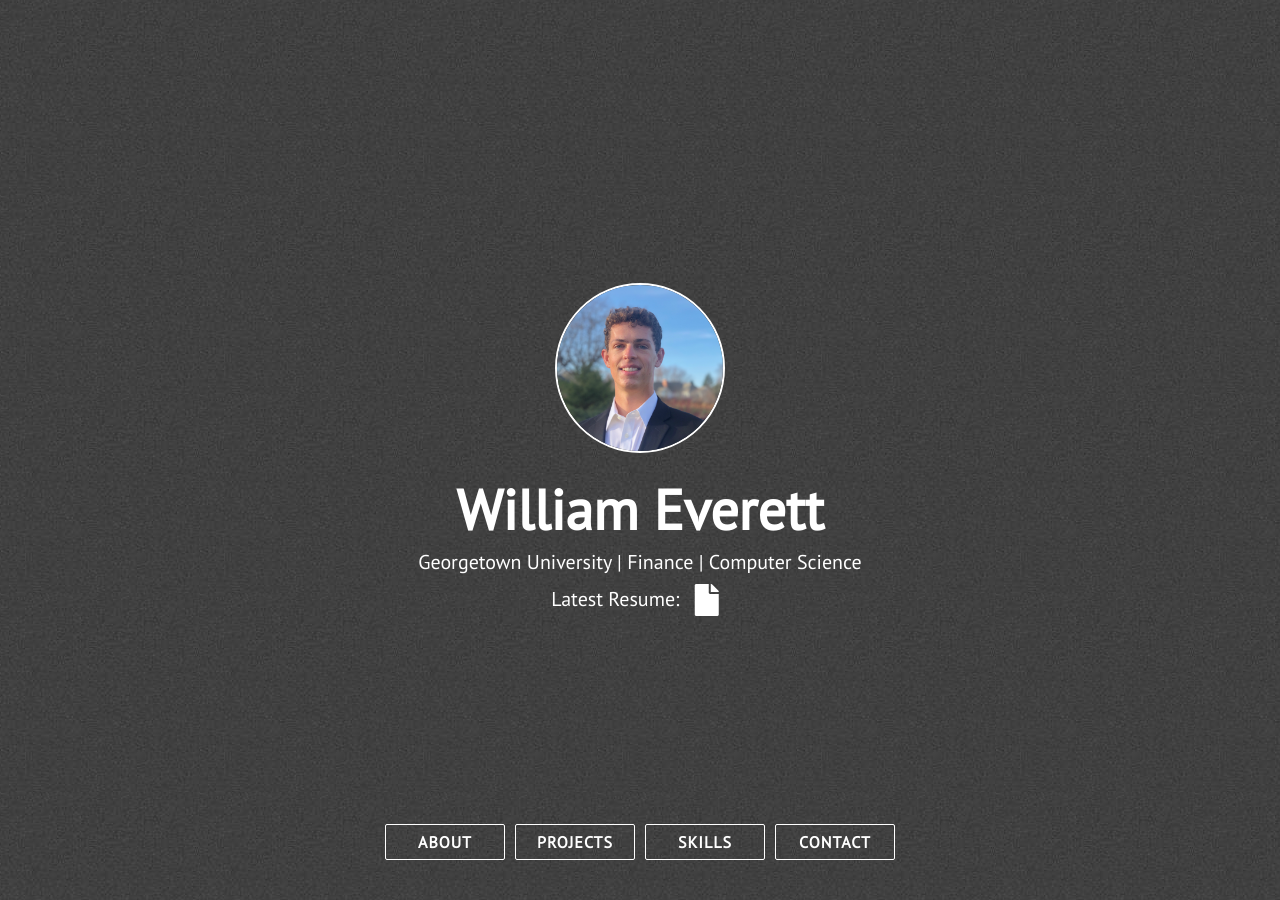
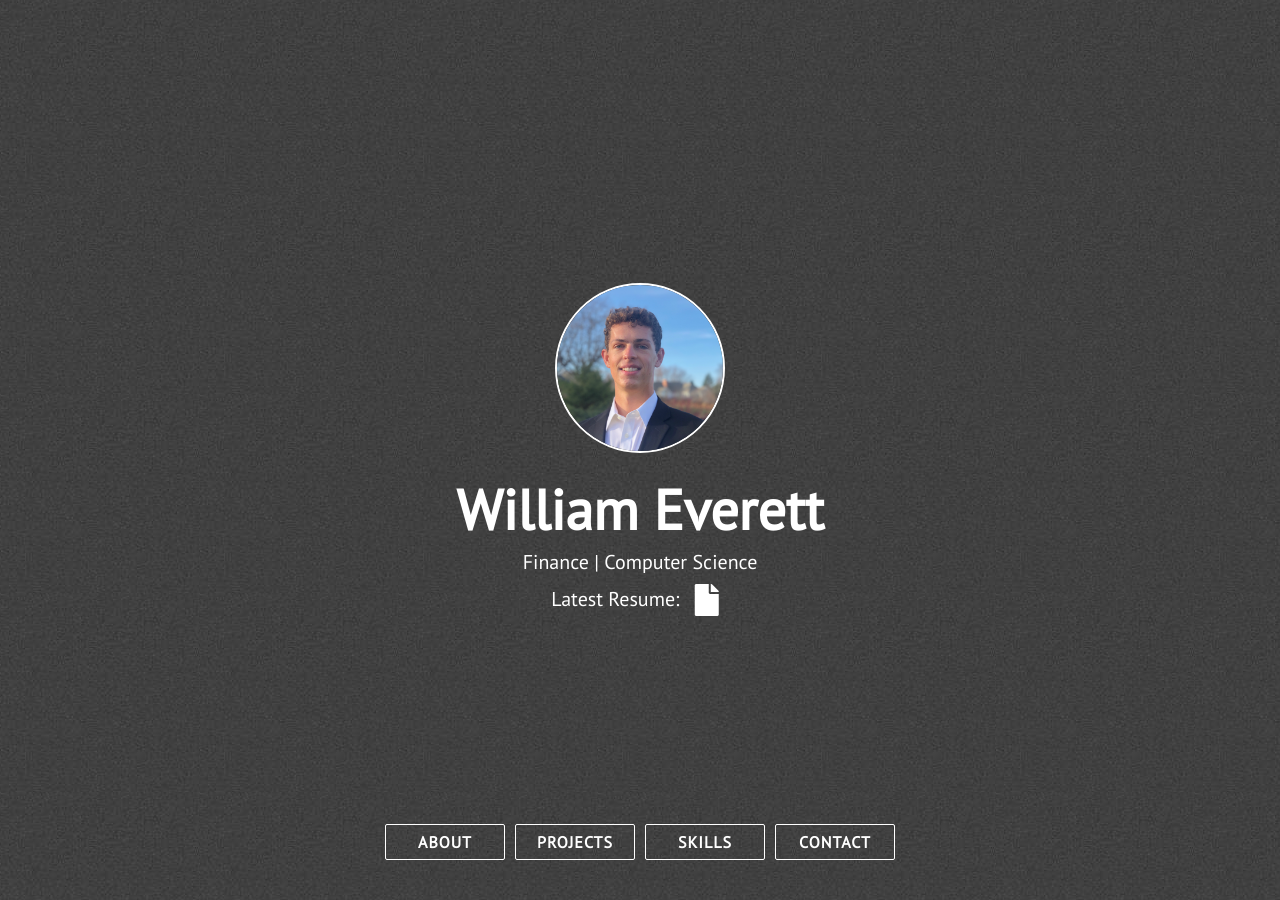
Before and after one commit to wae10/wae10.github.io, a Jekyll site: the page built from index.html, in a window 1280 px wide and 900 px high. Built offline with Jekyll 4.4.1, drawn with Linux system fonts in a browser that asks for light colours; nearby versions of some CDN libraries.

Commit message:
description

```diff
--- a/_config.yml
+++ b/_config.yml
@@ -1,5 +1,5 @@
 title: William Everett
-description: Georgetown University | Finance | Computer Science
+description: Finance | Computer Science
 site_title: 'William Everett'
 
 # Build settings
```
Also changed, not shown: assets/images/gtown.png (added).
